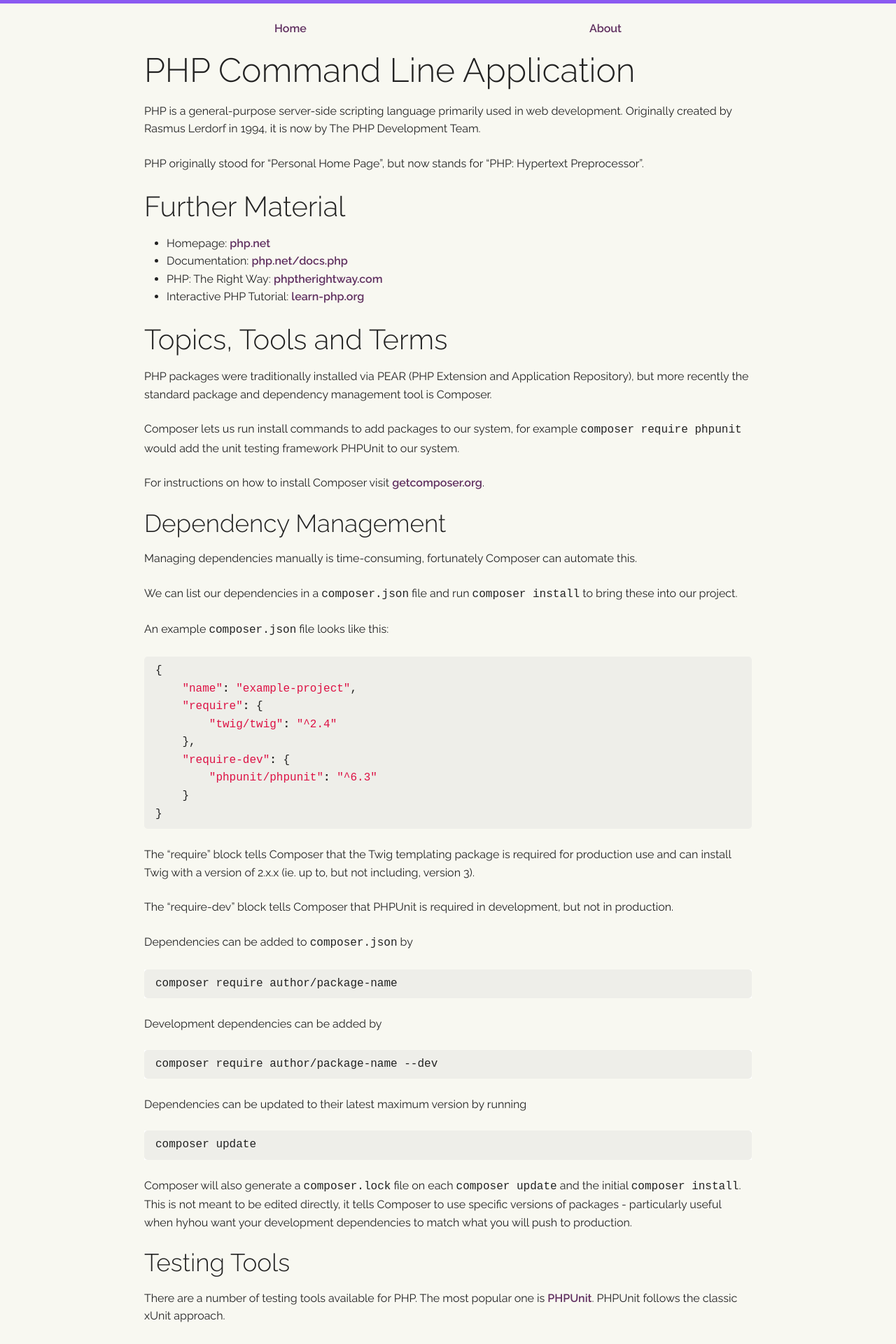
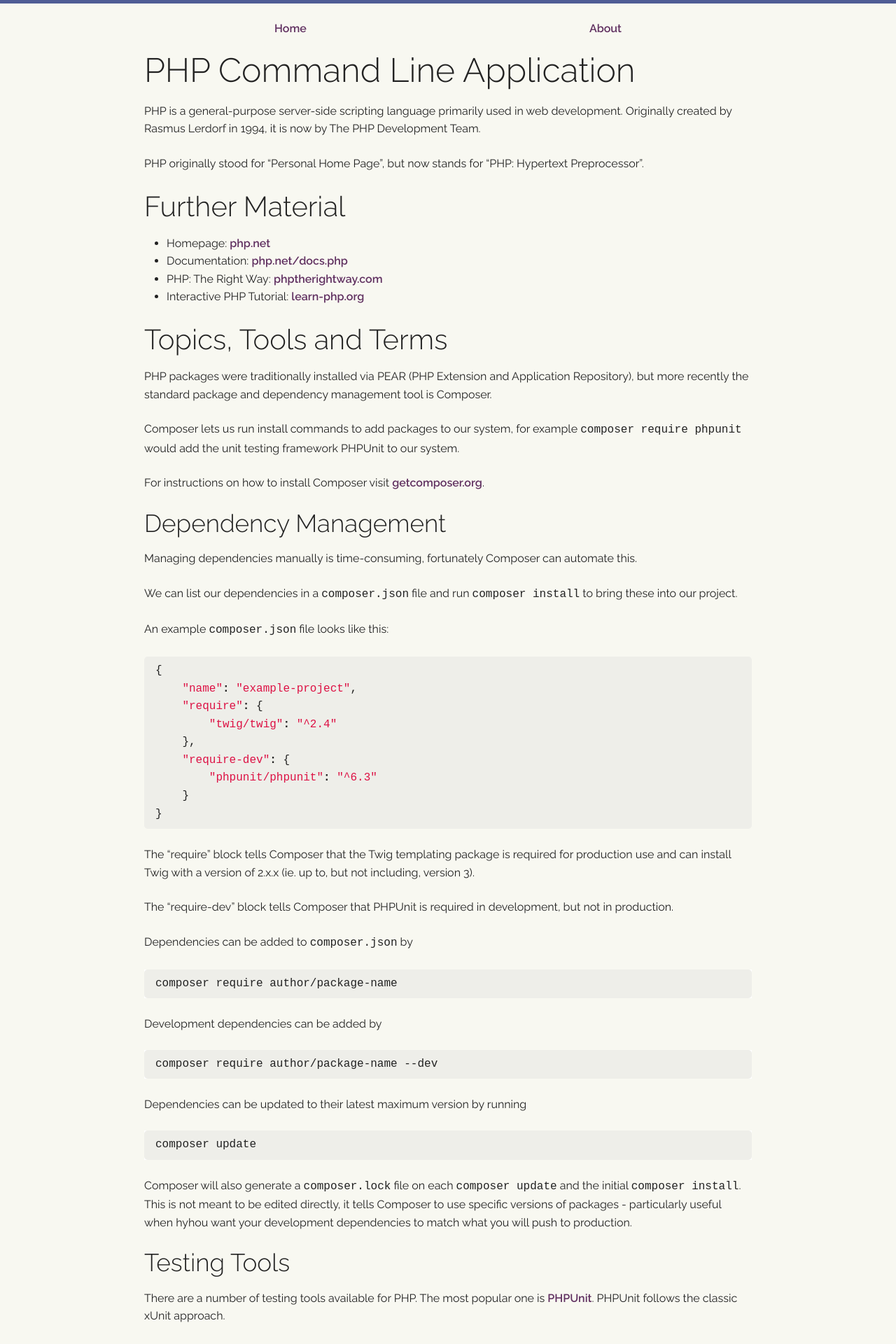
Before and after one commit to vanilla-project/vanilla-project.guide, a Jekyll site: the page built from _guides/php/command-line.md, in a window 1280 px wide. Shown: the top 1920 px of the page at 70% size. Built offline with Jekyll 4.4.1, drawn with Linux system fonts in a browser that asks for light colours.

Commit message:
Matches PHP's language color with the one from GitHub

```diff
--- a/_config.yml
+++ b/_config.yml
@@ -58,4 +58,4 @@ defaults:
       paradigms:
         - object-oriented
         - dynamically-typed
-      color: "#8b5af1"
+      color: "#4F5D95"
```
